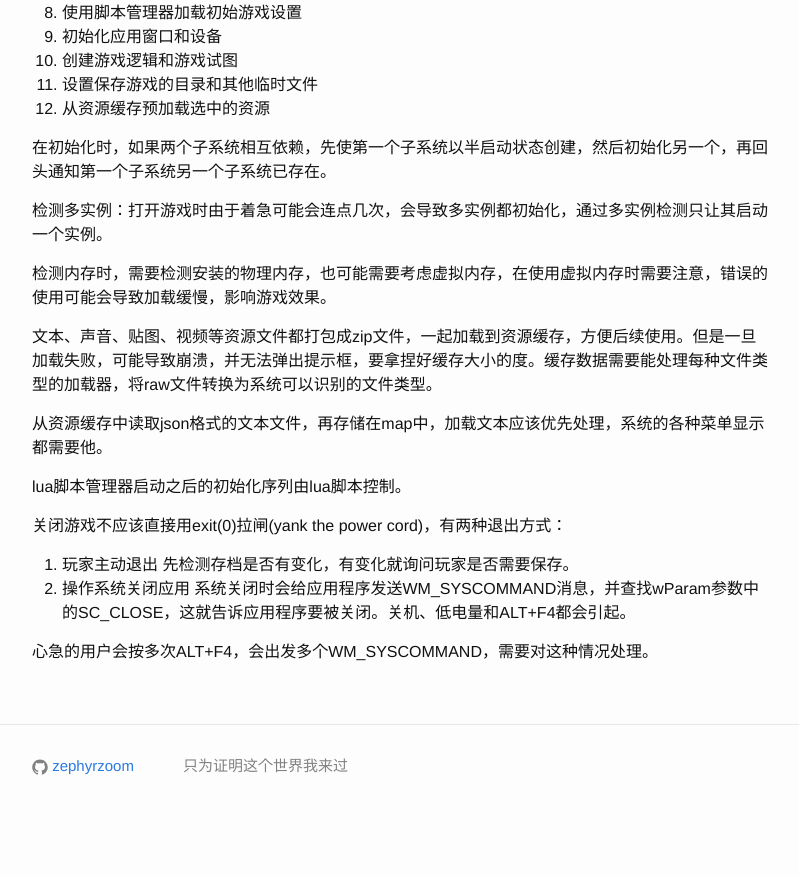
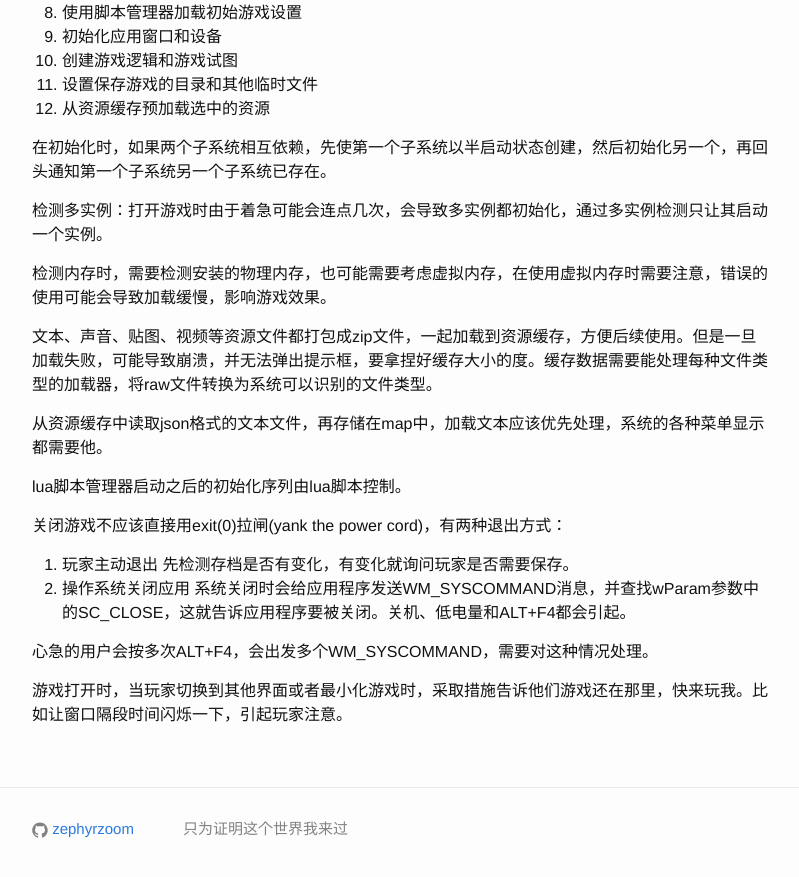
Before and after one commit to zephyrzoom/zephyrzoom.github.io, a Jekyll site: the page built from _posts/2017-09-09-game-coding.md, in a window 1280 px wide and 900 px high, scrolled down 3906 px. Shown: the top 877 px of the window, without its empty margins (238-1037 px from the left). Built offline with Jekyll 4.4.1, drawn with Linux system fonts in a browser that asks for light colours; comment, search, counter and statistics services are not loaded; before the commit the page ends 4743 px from its top, so only the background shows below that.

Commit message:
update game coding

```diff
--- a/_posts/2017-09-09-game-coding.md
+++ b/_posts/2017-09-09-game-coding.md
@@ -127,3 +127,5 @@ lua脚本管理器启动之后的初始化序列由lua脚本控制。
 系统关闭时会给应用程序发送WM_SYSCOMMAND消息，并查找wParam参数中的SC_CLOSE，这就告诉应用程序要被关闭。关机、低电量和ALT+F4都会引起。
 
 心急的用户会按多次ALT+F4，会出发多个WM_SYSCOMMAND，需要对这种情况处理。
+
+游戏打开时，当玩家切换到其他界面或者最小化游戏时，采取措施告诉他们游戏还在那里，快来玩我。比如让窗口隔段时间闪烁一下，引起玩家注意。
```
